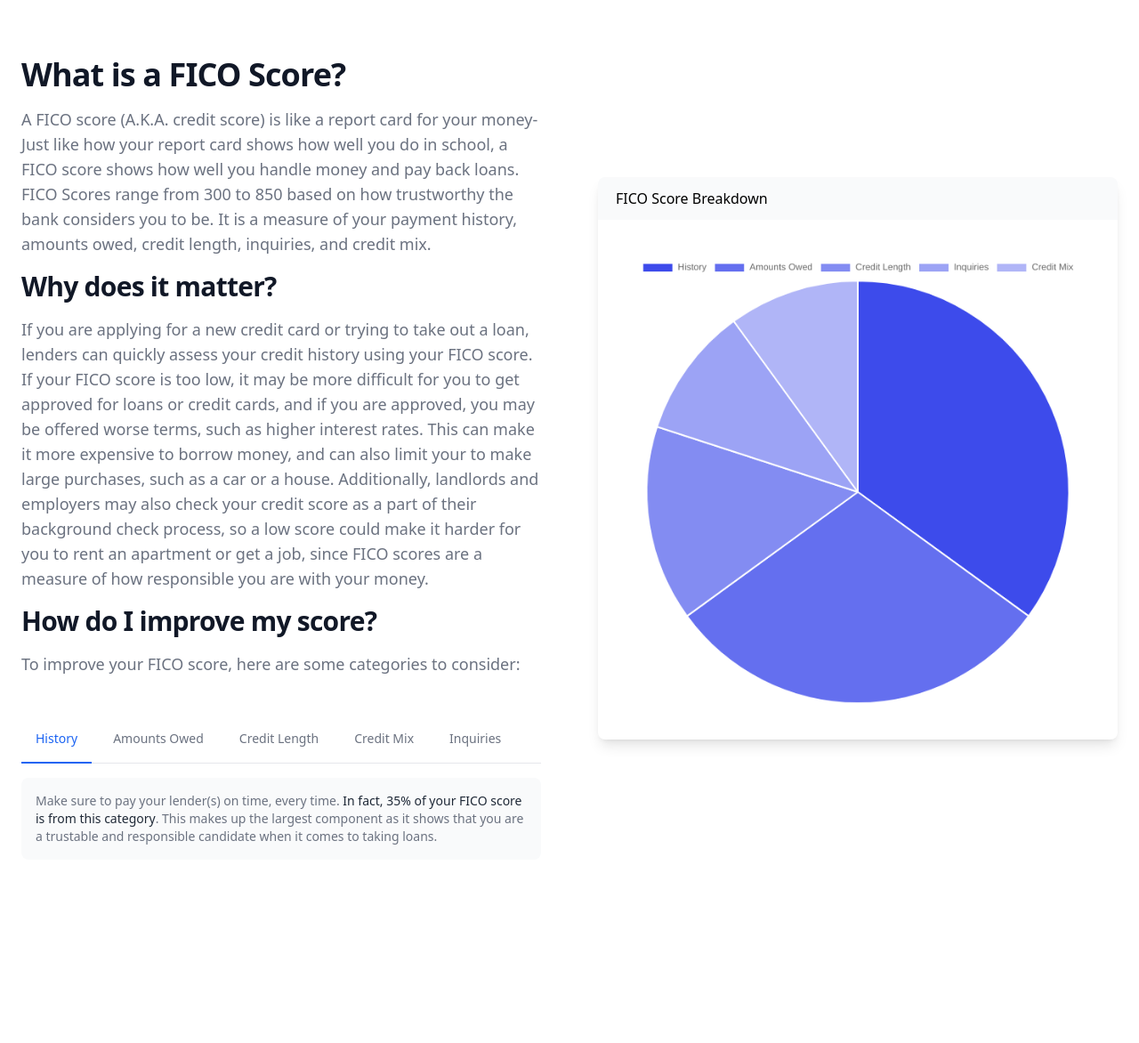
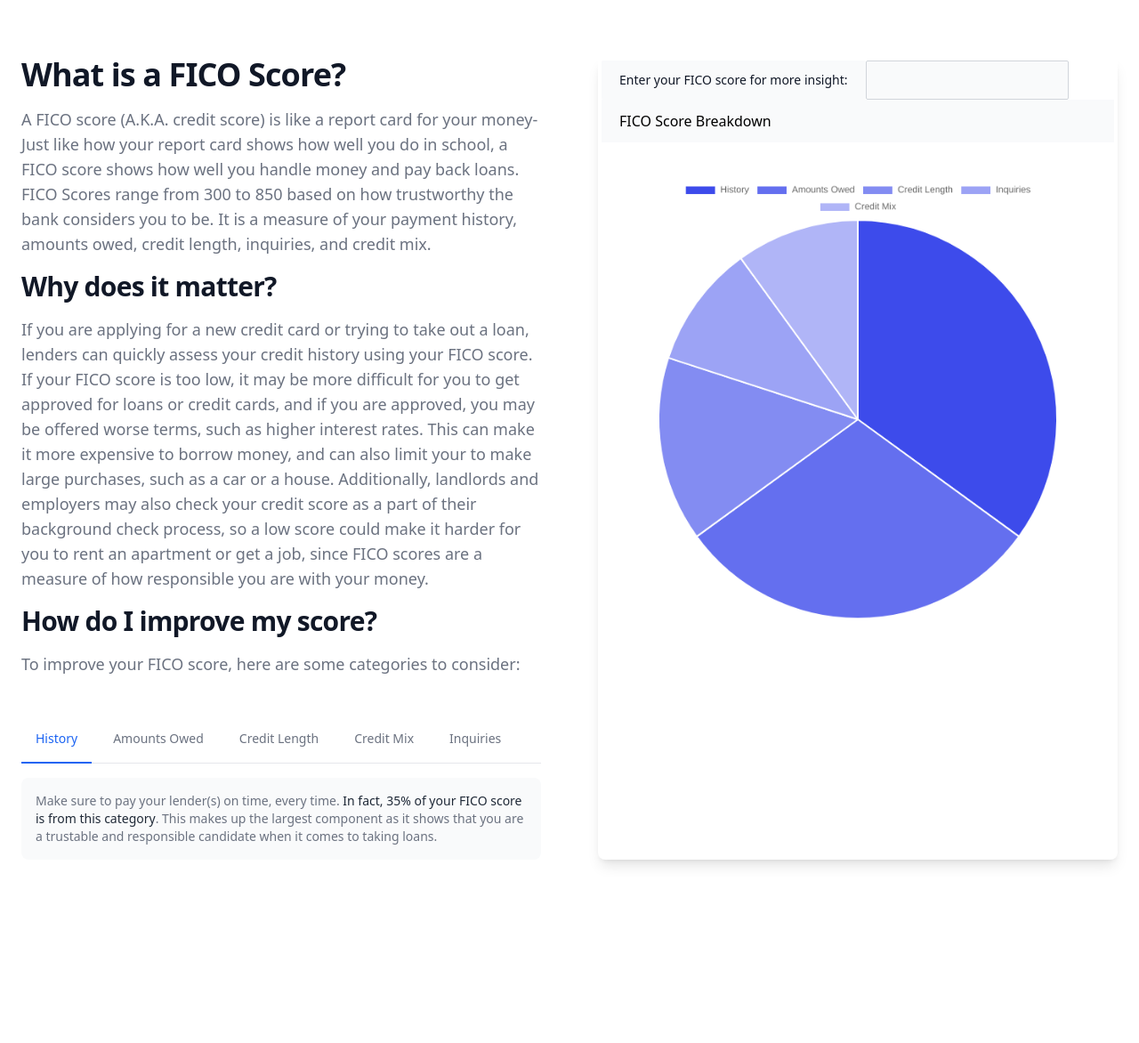
Before and after one commit to wherewith/WealthWise, a Flask app: page /wiki/fico/ in a window 1280 px wide. Shown: the part 76-1248 px from the top of the page at 89% size. Run offline with Flask 2, Linux system fonts and the light colour scheme; style sheets or scripts are compiled from the project's sources; some libraries are stand-ins or nearby versions.

Commit message:
add input

```diff
--- a/templates/fico.html
+++ b/templates/fico.html
@@ -4,21 +4,28 @@
 {% block content %}
 
 <section class="bg-white dark:bg-gray-900">
-    <div class="gap-16 items-center py-8 px-4 mx-auto max-w-screen-xl lg:grid lg:grid-rows-2 lg:grid-cols-2 lg:py-16 lg:px-6">
+    <div class="gap-16  py-8 px-4 mx-auto max-w-screen-xl lg:grid lg:grid-rows-2 lg:grid-cols-2 lg:py-16 lg:px-6">
         <div class="font-light text-gray-500 sm:text-lg dark:text-gray-400 col-span-1">
             <h2 class="mb-4 text-4xl tracking-tight font-extrabold text-gray-900 dark:text-white">What is a FICO
                 Score?</h2>
-            <p class="mb-4">A FICO score (A.K.A. credit score) is like a report card for your money- Just like how your report card shows how
-                well you do in school, a FICO score shows how well you handle money and pay back loans. FICO Scores range
-                from 300 to 850 based on how trustworthy the bank considers you to be. It is a measure of your payment history, amounts owed, credit length, inquiries, and credit
+            <p class="mb-4">A FICO score (A.K.A. credit score) is like a report card for your money- Just like how your
+                report card shows how
+                well you do in school, a FICO score shows how well you handle money and pay back loans. FICO Scores
+                range
+                from 300 to 850 based on how trustworthy the bank considers you to be. It is a measure of your payment
+                history, amounts owed, credit length, inquiries, and credit
                 mix. </p>
             <h2 class="mb-4 text-3xl tracking-tight font-bold text-gray-900 dark:text-white">Why does it matter?</h2>
             <p class="mb-4">If you are applying for a new credit card or trying to take out a loan, lenders can quickly
-                assess your credit history using your FICO score. If your FICO score is too low, it may be more difficult
+                assess your credit history using your FICO score. If your FICO score is too low, it may be more
+                difficult
                 for you to get approved for loans or credit cards, and if you are approved, you may be offered worse
-                terms, such as higher interest rates. This can make it more expensive to borrow money, and can also limit your
-                to make large purchases, such as a car or a house. Additionally, landlords and employers may also check your
-                credit score as a part of their background check process, so a low score could make it harder for you to rent
+                terms, such as higher interest rates. This can make it more expensive to borrow money, and can also
+                limit your
+                to make large purchases, such as a car or a house. Additionally, landlords and employers may also check
+                your
+                credit score as a part of their background check process, so a low score could make it harder for you to
+                rent
                 an apartment or get a job, since FICO scores are a measure of how responsible you are with your money.
             </p>
             <h2 class="mb-4 text-3xl tracking-tight font-bold text-gray-900 dark:text-white">How do I improve my
@@ -103,9 +110,15 @@
                 </div>
             </div>
         </div>
-        <br>
-        <div class="shadow-lg rounded-lg overflow-hidden row-start-1 col-start-2">
-            <div class="py-3 px-5 bg-gray-50">FICO Score Breakdown</div>
+        <div class="shadow-lg rounded-lg overflow-hidden col-start-2 align-top p-1">
+            <div class="justify-left content-center flex">
+                <label for="default-input"
+                       class="relative py-3 px-5 text-sm font-medium rounded-sm text-gray-900 bg-gray-50">Enter
+                    your FICO score for more insight:</label>
+                <input type="text" id="default-input"
+                       class="bg-gray-50 py-1.5 border border-gray-300 text-black text-sm rounded-sm focus:ring-blue-500 focus:border-blue-500 bg-gray-50 relative">
+            </div>
+            <div class="py-3 px-5 font-medium bg-gray-50">FICO Score Breakdown</div>
             <canvas class="p-10" id="chartPie"></canvas>
         </div>
     </div>
```
